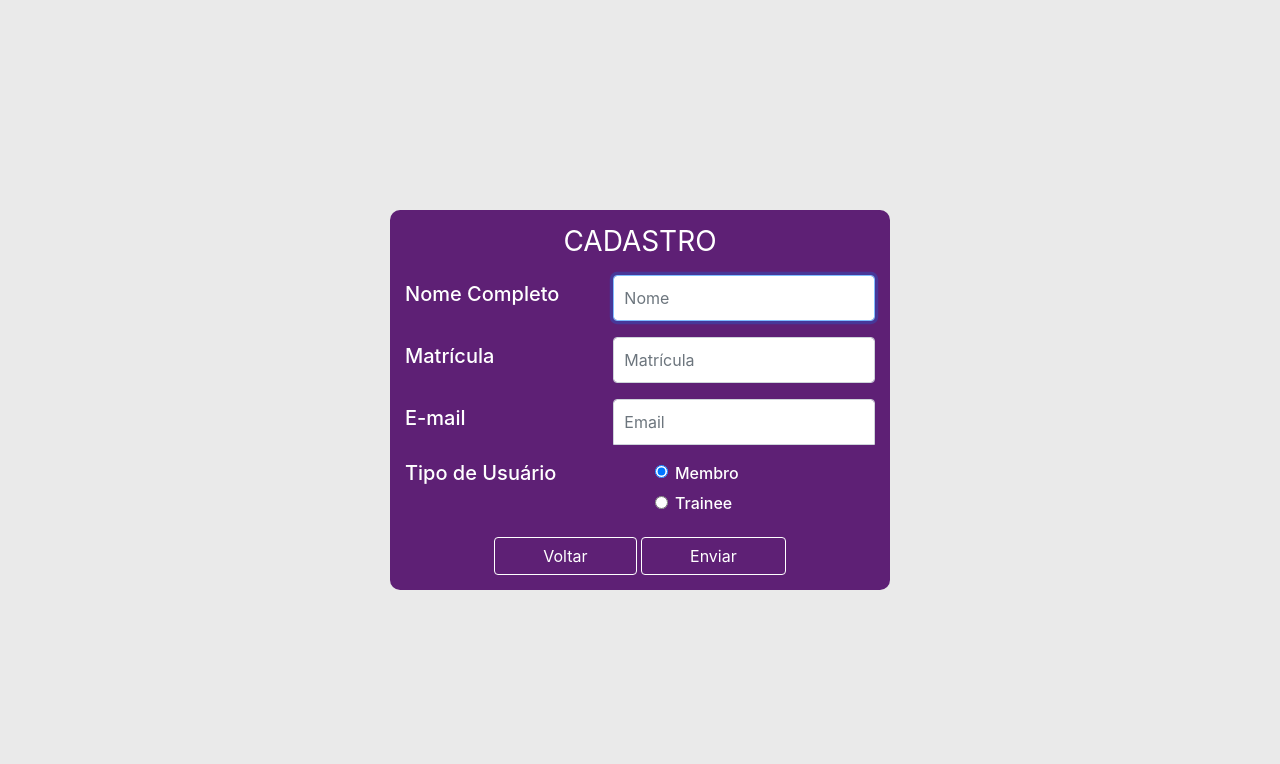
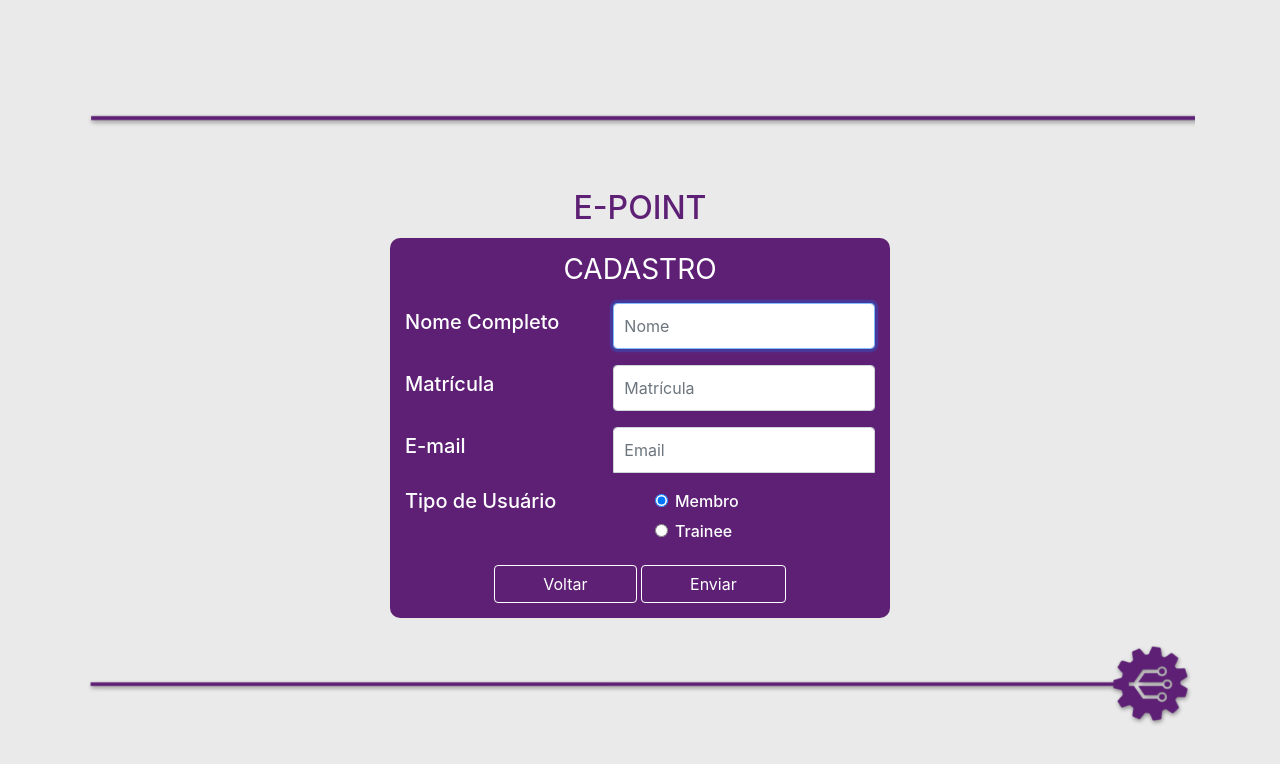
Before and after one commit to Picolino66/e-point-mvc, a Python web app: template templates/telaDeCadastro.html in a window 1280 px wide. Shown: the top 764 px of the page. Run offline with Jinja, Linux system fonts and the light colour scheme; the template is opened without the code that fills it, so the values that code supplies are empty.

Commit message:
Add files via upload

```diff
--- a/templates/styllus.css
+++ b/templates/styllus.css
@@ -11,6 +11,19 @@ body {
   padding-top: 40px;
   padding-bottom: 40px;
   background-color: #eaeaea;
+}
+.Titulo {
+  margin-bottom: 1%;
+  font-weight: 500;
+  line-height: 1.2;
+  font-size: 2rem;
+  color: #5e2075;
+}
+.img-fluid {
+  max-width: 100%;
+  height: auto;
+  padding-bottom: 2%;
+  padding-top: 2%;
 }
 
 .form-signin {
@@ -62,7 +75,7 @@ body {
 {
 	 background-color: #5e2075;
 	 color: white;
-	 margin-top:auto;
+	 margin: 10&;
 	 height: 380px;
 	 border-radius: 10px;
 }
--- a/templates/telaDeCadastro.html
+++ b/templates/telaDeCadastro.html
@@ -15,6 +15,11 @@
 		<link href="styllus.css" rel="stylesheet">
     </head>
     <body class="text-center">
+		<div class="container">
+			<div class="row">
+				<div class="col-sm">
+					<img src="front/rodape-1.png" class="img-fluid" alt="Responsive image">
+					<p class="Titulo">E-POINT</p>
 					<form class="form-signin bloco">
 						<h1 class="h3 mb-3 font-weight-normal">CADASTRO</h1>
 						<div class="form-group row">
@@ -57,8 +62,12 @@
 								</div>
 							</div>
 						</div>
-			<a href="../TelaDeLogin/Login.html" type="btn" class="btn btn-outline-emakers px-5">Voltar</a>
+						<a href="../TelaDeLogin/Login2.html" type="btn" class="btn btn-outline-emakers px-5">Voltar</a>
 						<button type="submit" class="btn btn-outline-emakers px-5">Enviar</button>
 					</form>
+					<img src="front/rodape.png" class="img-fluid" alt="Responsive image">
+				</div>
+			</div>
+		</div>
     </body>
 </html>
```
Also changed, not shown: templates/front/Logo.png (added), templates/front/rodape-1.png (added). Lines whose indentation alone changed are shown as unchanged.
